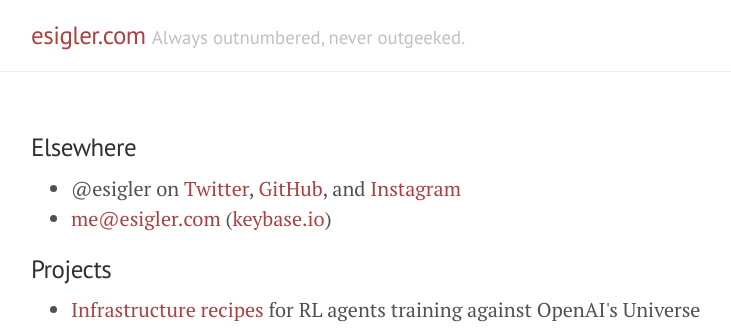
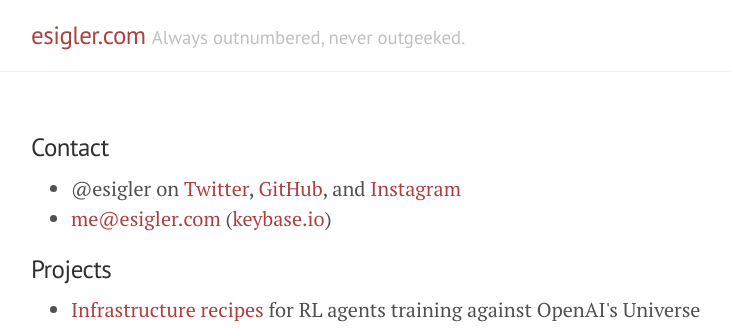
Before and after one commit to esigler/esigler.com, a Jekyll site: the page built from index.html, in a window 1280 px wide. Shown: the top 328 px of the page, without its empty margins (249-980 px from the left). Built offline with Jekyll 4.4.1, drawn with Linux system fonts in a browser that asks for light colours; the list of posts is cut into pages by our own code.

Commit message:
It really is better as contact

```diff
--- a/index.html
+++ b/index.html
@@ -5,7 +5,7 @@ title: Home
 
 <div class="posts">
   <div class="post">
-    <h3 class="post-title">Elsewhere</h3>
+    <h3 class="post-title">Contact</h3>
     <ul>
       <li>@esigler on <a href="https://twitter.com/esigler">Twitter</a>, <a href="https://github.com/esigler">GitHub</a>, and <a href="https://instagram.com/esigler">Instagram</a></li>
       <li><a href="mailto:me@esigler.com">me@esigler.com</a> (<a href="https://keybase.io/esigler">keybase.io</a>)</li>
```
